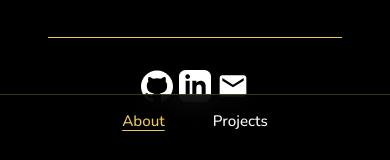
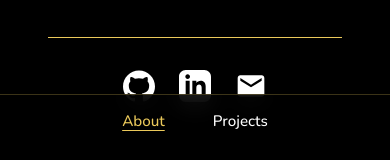
Before and after one commit to bryantleee/next-personal-website, a Next.js app: page / in a window 390 px wide. Shown: the part 697-857 px from the top of the page. Built offline with nearby package versions, Linux system fonts and the light colour scheme.

Commit message:
Add space between footer links

```diff
--- a/components/Footer/Footer.module.scss
+++ b/components/Footer/Footer.module.scss
@@ -16,8 +16,8 @@
       display: flex;
       justify-content: space-between;
       align-items: center;
-      margin-left: 0.5rem;
-      margin-right: 0.5rem;
+      margin-left: 1.25rem;
+      margin-right: 1.25rem;
     }
   }
 }
@@ -28,8 +28,8 @@
     margin-left: 10rem;
 
     a {
-      margin-left: 0.2rem;
-      margin-right: 0.2rem;
+      margin-left: 0.75rem;
+      margin-right: 0.75rem;
     }
   }
 }
```
